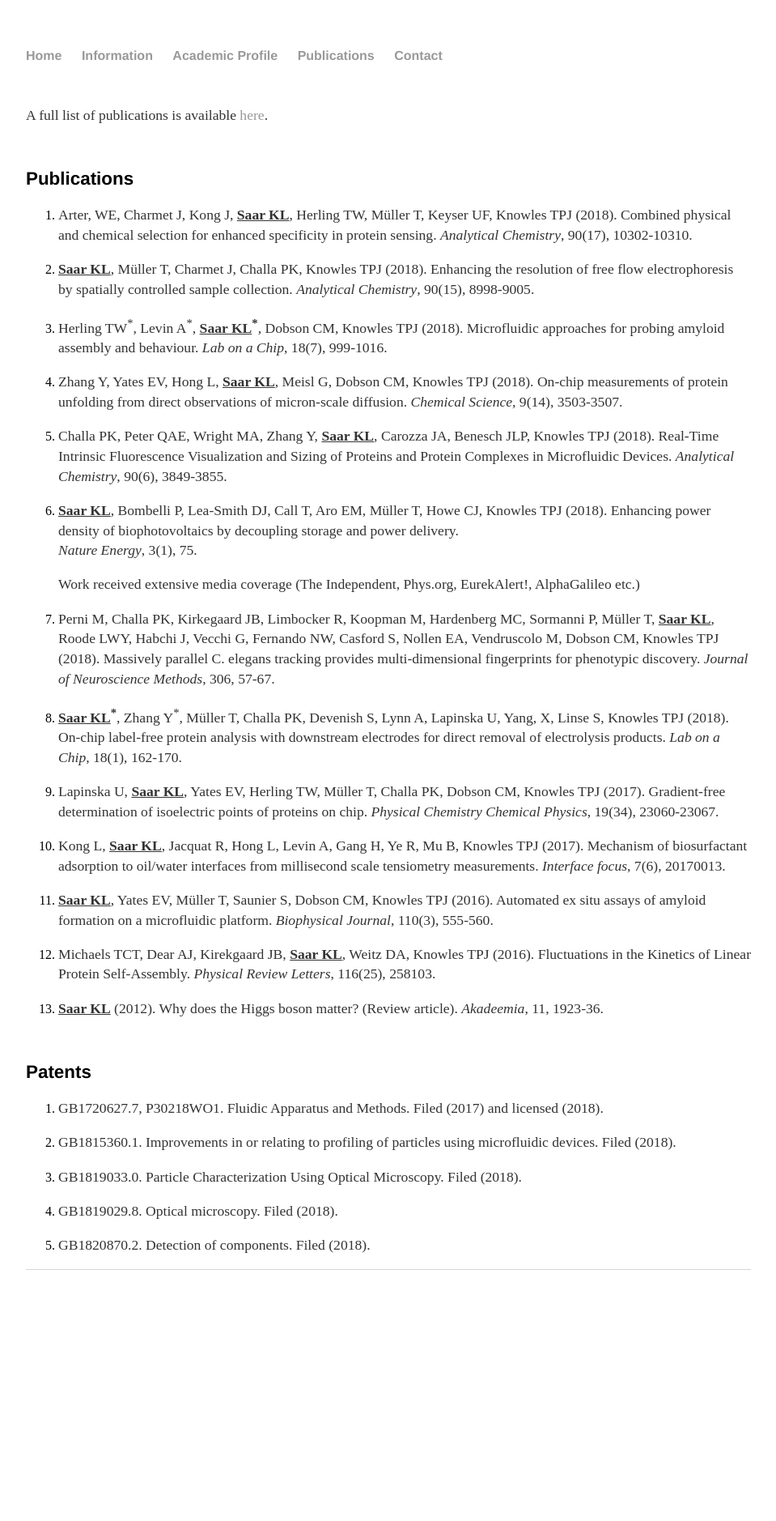
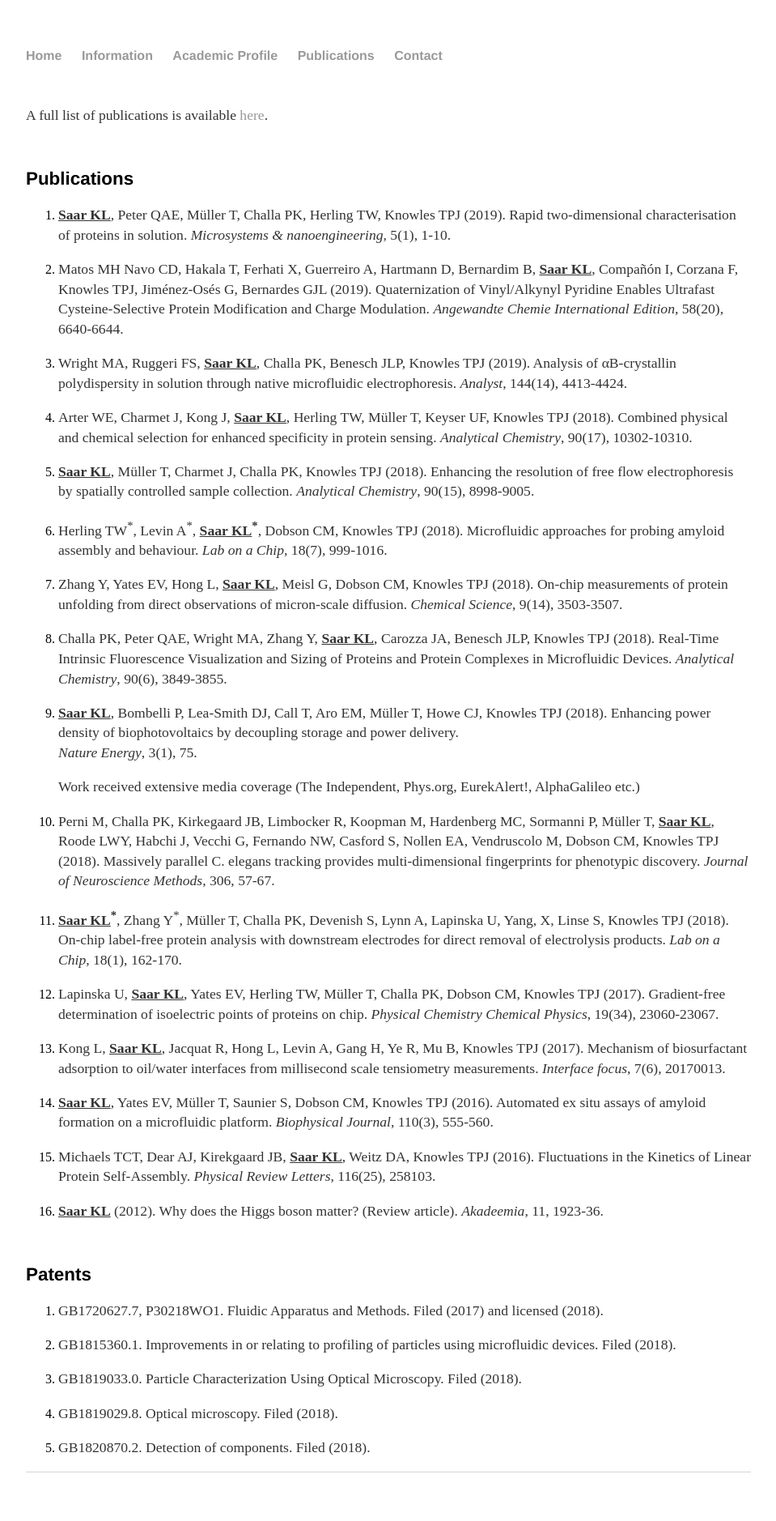
Before and after one commit to kadiliissaar/kadiliissaar.github.io, a Jekyll site: the page built from publications/index.html, in a window 1280 px wide. Shown: the whole page at 81% size, without its empty margins (160-1119 px from the left). Built offline with Jekyll 4.4.1, drawn with Linux system fonts in a browser that asks for light colours; before the commit the page ends 1628 px from its top, so only the background shows below that.

Commit message:
Update index.html

```diff
--- a/publications/index.html
+++ b/publications/index.html
@@ -10,21 +10,39 @@ title: Kadi Liis Saar
 	<h2>Publications</h2>
 
 <OL>
-   <LI> <p> Arter, WE, Charmet J, Kong J, <b><u>Saar KL</u></b>, Herling TW, Müller T, Keyser UF, Knowles TPJ (2018).
+   <LI> <p> <b><u>Saar KL</u></b>, Peter QAE, Müller T, Challa PK, Herling TW, Knowles TPJ (2019).
+Rapid two-dimensional characterisation of proteins in solution.
+<i>Microsystems & nanoengineering</i>, 5(1), 1-10. </p>
+
+   <LI> <p> Matos MH Navo CD, Hakala T, Ferhati X, Guerreiro A, Hartmann D, Bernardim B, <b><u>Saar KL</u></b>,
+	  Compañón I, Corzana F, Knowles TPJ, Jiménez‐Osés G,  Bernardes GJL (2019).
+Quaternization of Vinyl/Alkynyl Pyridine Enables Ultrafast Cysteine‐Selective Protein Modification and Charge Modulation.
+<i>Angewandte Chemie International Edition</i>, 58(20), 6640-6644. </p>
+
+   <LI> <p> Wright MA, Ruggeri FS, <b><u>Saar KL</u></b>, Challa PK, Benesch JLP, Knowles TPJ (2019).
+Analysis of αB-crystallin polydispersity in solution through native microfluidic electrophoresis.
+<i>Analyst</i>, 144(14), 4413-4424. </p>
+
+   <LI> <p> Arter WE, Charmet J, Kong J, <b><u>Saar KL</u></b>, Herling TW, Müller T, Keyser UF, Knowles TPJ (2018).
 Combined physical and chemical selection for enhanced specificity in protein sensing.
 <i>Analytical Chemistry</i>, 90(17), 10302-10310. </p>
+
    <LI> <p> <b><u>Saar KL</u></b>, Müller T, Charmet J, Challa PK, Knowles TPJ (2018).
 Enhancing the resolution of free flow electrophoresis by spatially controlled sample collection.
 <i>Analytical Chemistry</i>, 90(15), 8998-9005. </p>
+
    <LI> <p> Herling TW<sup>*</sup>, Levin A<sup>*</sup>, <b><u>Saar KL</u><sup>*</sup></b>, Dobson CM, Knowles TPJ (2018).
 Microfluidic approaches for probing amyloid assembly and behaviour.
 <i>Lab on a Chip</i>, 18(7), 999-1016. </p>
+
    <LI> <p>Zhang Y, Yates EV, Hong L, <b><u>Saar KL</u></b>, Meisl G, Dobson CM, Knowles TPJ (2018).
 On-chip measurements of protein unfolding from direct observations of micron-scale diffusion.
 <i>Chemical Science</i>, 9(14), 3503-3507. </p>
+
    <LI> <p>Challa PK, Peter QAE, Wright MA, Zhang Y, <b><u>Saar KL</u></b>, Carozza JA, Benesch JLP, Knowles TPJ (2018).
 Real-Time Intrinsic Fluorescence Visualization and Sizing of Proteins and Protein Complexes in Microfluidic Devices.
 <i>Analytical Chemistry</i>, 90(6), 3849-3855. </p>
+
    <LI> <p><b><u>Saar KL</u></b>, Bombelli P, Lea-Smith DJ, Call T, Aro EM, Müller T, Howe CJ, Knowles TPJ (2018).
 Enhancing power density of biophotovoltaics by decoupling storage and power delivery. </br>
 <i>Nature Energy</i>, 3(1), 75. </p>
```
